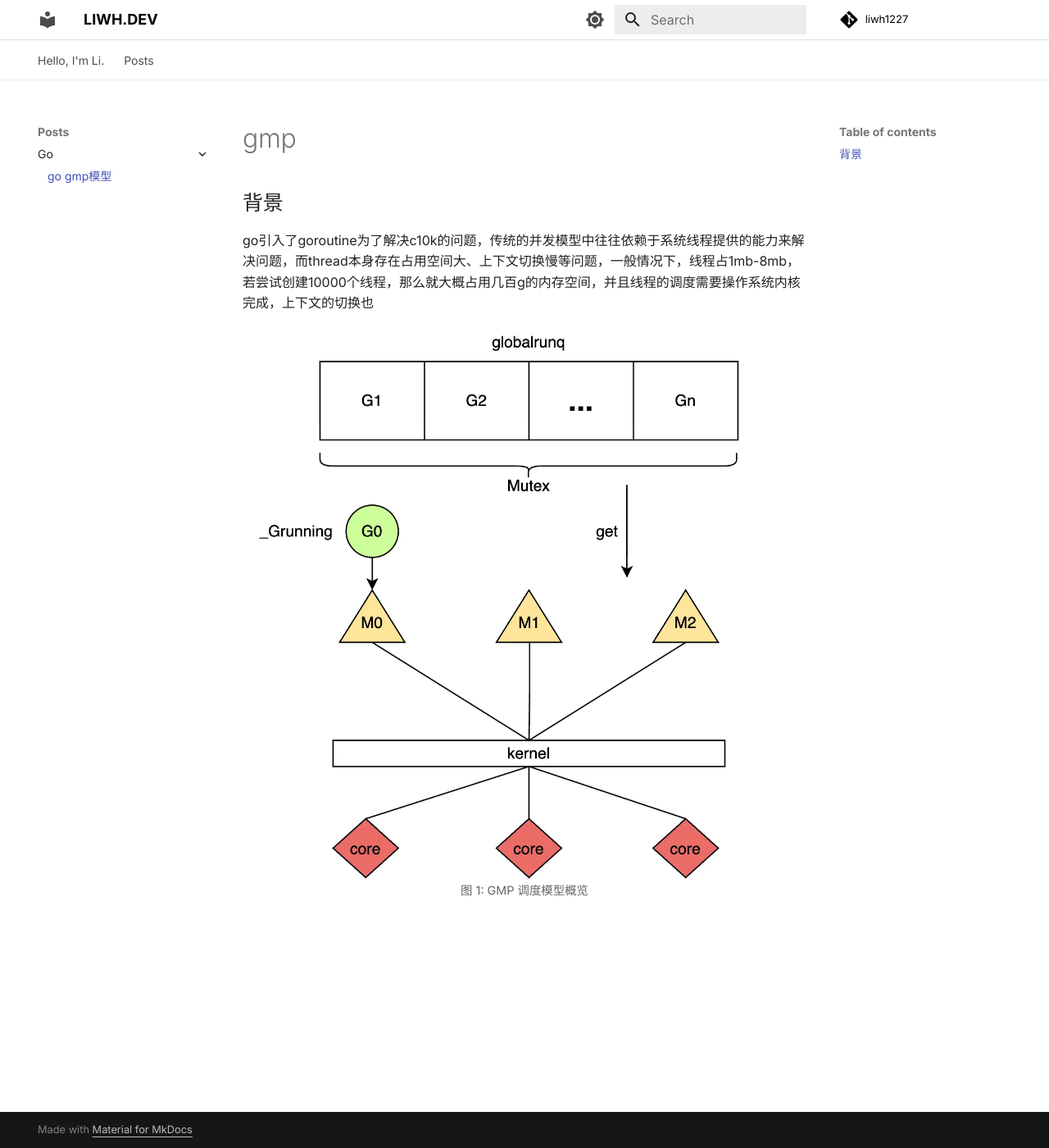
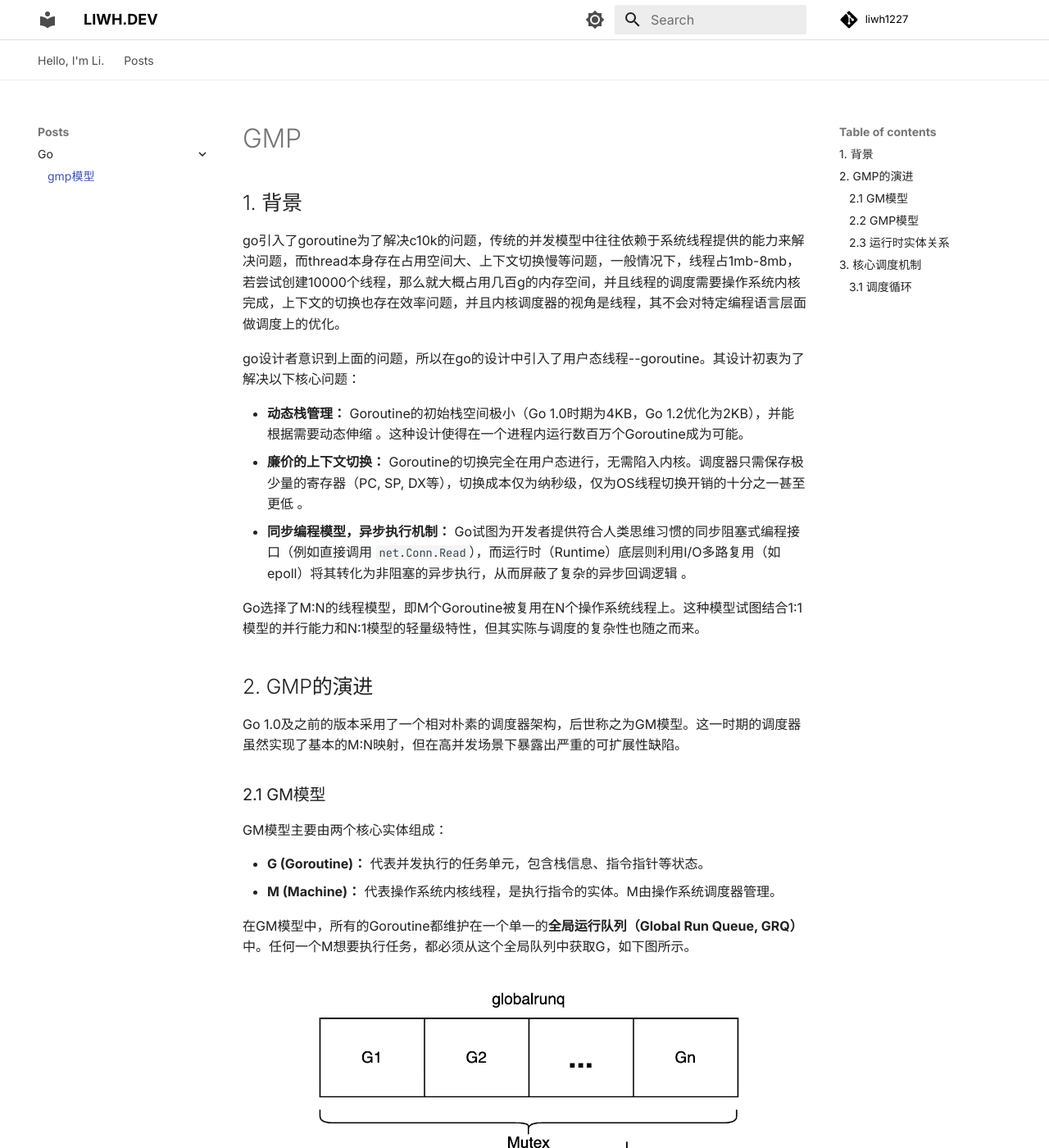
Before and after one commit to liwh1227/liwh1227.github.io, an MkDocs documentation site: the page built from docs/posts/go/gmp.md, in a window 1280 px wide and 1400 px high. Shown: the whole window at 82% size. Built offline with MkDocs 1.6.1 and Material for MkDocs 9.7.7, drawn with Linux system fonts in a browser that asks for light colours; comment, search, counter and statistics services are not loaded; some of the changed text lies outside the part shown.

Commit message:
docs: add gmp model

```diff
--- a/docs/posts/go/gmp.md
+++ b/docs/posts/go/gmp.md
@@ -7,9 +7,65 @@
   - Runtime
 ---
 
-# gmp
-## 背景
+# GMP
+## 1. 背景
 
-go引入了goroutine为了解决c10k的问题，传统的并发模型中往往依赖于系统线程提供的能力来解决问题，而thread本身存在占用空间大、上下文切换慢等问题，一般情况下，线程占1mb-8mb，若尝试创建10000个线程，那么就大概占用几百g的内存空间，并且线程的调度需要操作系统内核完成，上下文的切换也
+go引入了goroutine为了解决c10k的问题，传统的并发模型中往往依赖于系统线程提供的能力来解决问题，而thread本身存在占用空间大、上下文切换慢等问题，一般情况下，线程占1mb-8mb，若尝试创建10000个线程，那么就大概占用几百g的内存空间，并且线程的调度需要操作系统内核完成，上下文的切换也存在效率问题，并且内核调度器的视角是线程，其不会对特定编程语言层面做调度上的优化。
+
+go设计者意识到上面的问题，所以在go的设计中引入了用户态线程--goroutine。其设计初衷为了解决以下核心问题：
+
+- **动态栈管理：** Goroutine的初始栈空间极小（Go 1.0时期为4KB，Go 1.2优化为2KB），并能根据需要动态伸缩 。这种设计使得在一个进程内运行数百万个Goroutine成为可能。
+- **廉价的上下文切换：** Goroutine的切换完全在用户态进行，无需陷入内核。调度器只需保存极少量的寄存器（PC, SP, DX等），切换成本仅为纳秒级，仅为OS线程切换开销的十分之一甚至更低 。
+- **同步编程模型，异步执行机制：** Go试图为开发者提供符合人类思维习惯的同步阻塞式编程接口（例如直接调用 `net.Conn.Read`），而运行时（Runtime）底层则利用I/O多路复用（如epoll）将其转化为非阻塞的异步执行，从而屏蔽了复杂的异步回调逻辑 。
+
+Go选择了M:N的线程模型，即M个Goroutine被复用在N个操作系统线程上。这种模型试图结合1:1模型的并行能力和N:1模型的轻量级特性，但其实陈与调度的复杂性也随之而来。
+
+## 2. GMP的演进
+
+Go 1.0及之前的版本采用了一个相对朴素的调度器架构，后世称之为GM模型。这一时期的调度器虽然实现了基本的M:N映射，但在高并发场景下暴露出严重的可扩展性缺陷。
+### 2.1 GM模型
+
+GM模型主要由两个核心实体组成：
+
+- **G (Goroutine)：** 代表并发执行的任务单元，包含栈信息、指令指针等状态。
+- **M (Machine)：** 代表操作系统内核线程，是执行指令的实体。M由操作系统调度器管理。
+
+在GM模型中，所有的Goroutine都维护在一个单一的**全局运行队列（Global Run Queue, GRQ）**中。任何一个M想要执行任务，都必须从这个全局队列中获取G，如下图所示。
+
 ![](../../assets/gm-model.png)
-*图 1: GMP 调度模型概览*
+*图 1: GM 调度模型概览*
+
+Dmitry Vyukov在2012年的[设计文档](https://docs.google.com/document/d/1TTj4T2JO42uD5ID9e89oa0sLKhJYD0Y_kqxDv3I3XMw/edit?tab=t.0#heading=h.mmq8lm48qfcw)中详细剖析了这些问题，这些问题的核心矛盾点在于，g和m耦合太严重，m既是计算资源又是调度资源，于是Dmitry Vyukov在优化的方案中提出了GMP模型并在后续版本（go 1.1）进行了实现。
+### 2.2 GMP模型
+GMP模型的核心在于引入了第三个实体：**P（Processor）**。 P被定义为“执行Go代码所需的资源上下文”或“逻辑处理器”。在新的模型下：
+
+- **G (Goroutine)：** 待执行的任务。
+- **M (Machine)：** 工作线程，负责执行代码。
+- **P (Processor)：** 调度上下文，维护本地运行队列。
+![](../../assets/gmp-model.png)*图 2: GMP 调度模型概览*
+
+**P的引入解决了什么问题？**
+
+1. **去中心化锁：** 原本的全局运行队列被拆分。每个P拥有一个**本地运行队列**。当M绑定到一个P时，它可以无锁（或极低开销）地访问该P的本地队列，从而消除了全局锁的瓶颈 。
+2. **资源隔离与解耦：** 内存缓存从M移动到了P上。这意味着，当M因为系统调用阻塞时，P可以与M分离，并将P及其持有的mcache资源传递给其他空闲的M使用。这一设计极大地提高了资源利用率 。
+
+### 2.3 运行时实体关系
+
+在GMP模型中，M必须持有P才能执行Go代码。
+
+- **GOMAXPROCS：** 定义了P的数量，通常默认为CPU核数。这决定了同一时刻并行执行Go代码的最大程度。
+- **M与P的绑定：** M是执行者，P是资源。当G执行系统调用导致M阻塞时，P会与M分离，寻找新的M继续执行队列中的其他G，从而实现非阻塞的并发调度。
+
+## 3. 核心调度机制
+
+GMP模型不仅改变了数据结构，还引入了一套复杂的调度算法，以在去中心化的环境下保持负载均衡。
+
+### 3.1 调度循环
+
+Go调度器的核心是一个循环机制，M在持有P的情况下，不断通过以下优先级顺序寻找可运行的G ：
+
+1. **Check `runnext`：** 这是一个特殊的、容量为1的高优先级槽位。为了优化通信延迟，当一个G唤醒另一个G时，被唤醒的G会被放入`runnext`，M会优先执行它。
+2. **Check Local Run Queue (LRQ)：** M访问绑定P的本地队列。这是最快路径，通常无锁。
+3. **Check Global Run Queue (GRQ)：** 为了防止全局队列中的G被“饿死”，调度器会以一定的频率（每61次调度循环）强制检查一次全局队列。
+4. **Network Poller：** 检查是否有网络I/O就绪的G。
+5. **Work Stealing（工作窃取）：** 如果上述均为空，M会尝试从其他P的本地队列中“窃取”任务。
```
Also changed, not shown: other parts of docs/posts/go/gmp.md (+1 -1 lines), docs/assets/gmp-model.png (added), 2 other files.
